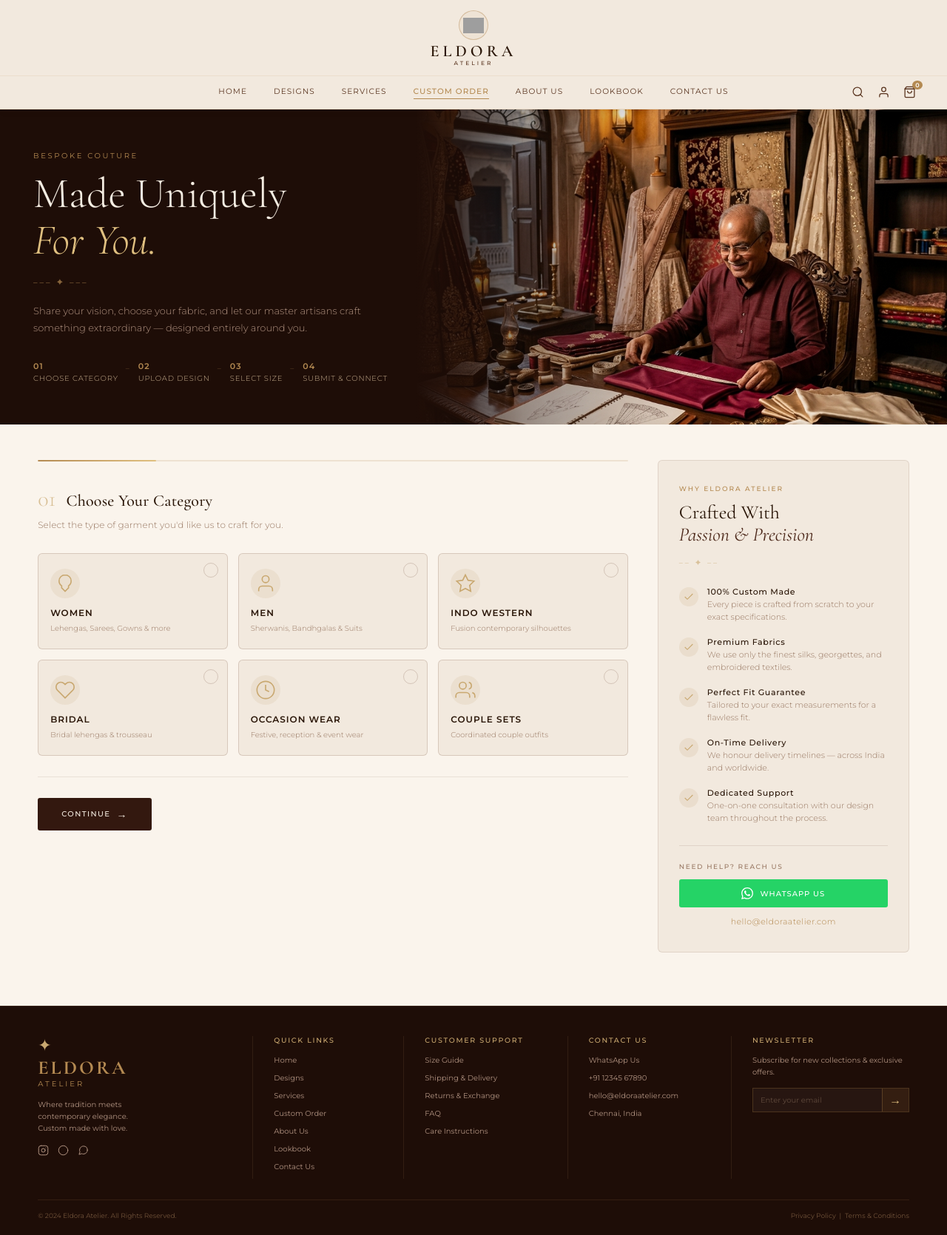
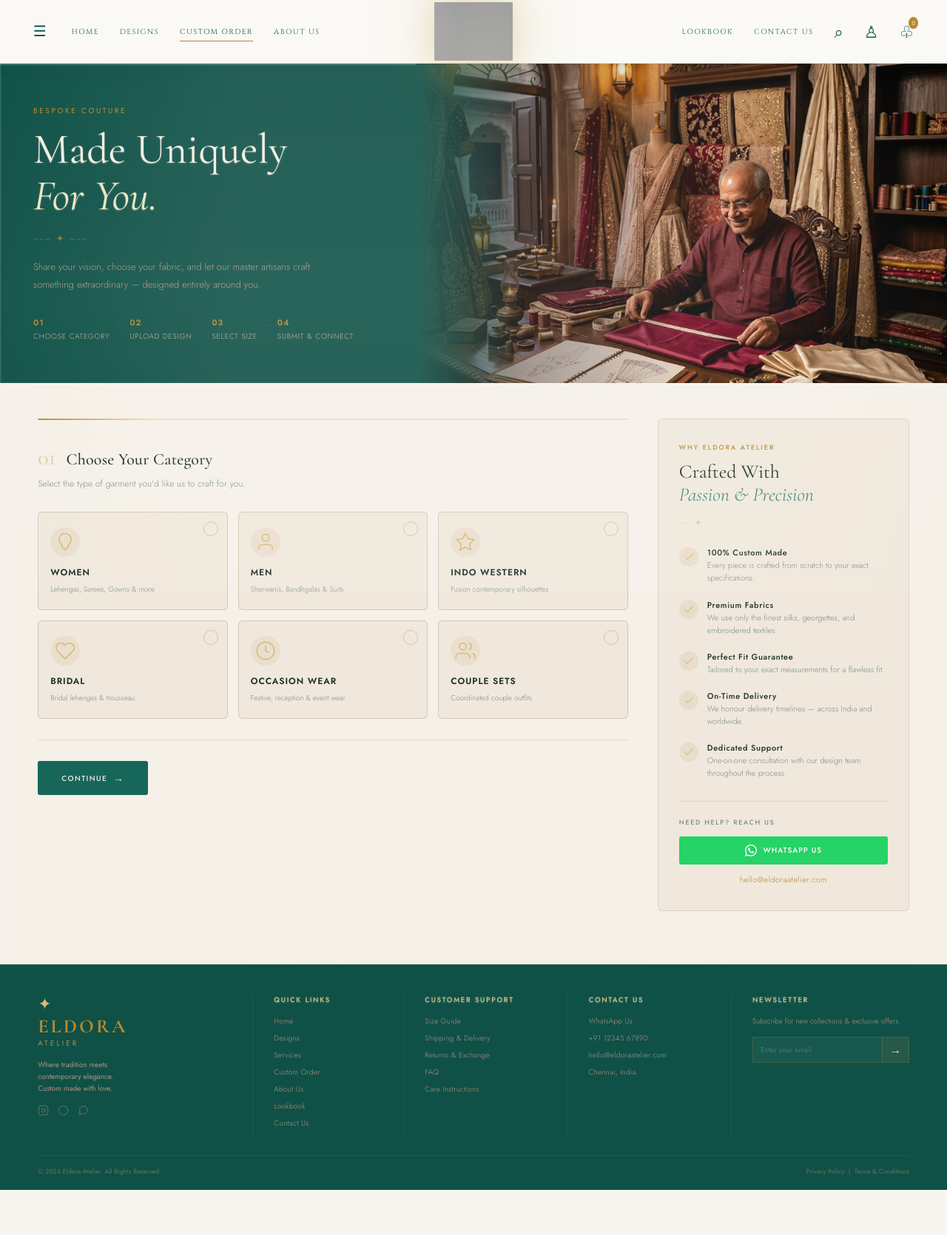
Before and after one commit to algorythms3141/eldora_atelier_v3, a PHP site: page /custom-order.html in a window 1280 px wide. Shown: the whole page at 74% size. After the commit the page ends 1609 px from the top, so only its background shows below. Run offline with PHP 8.4, Linux system fonts and the light colour scheme; grey boxes are pictures that could not be loaded.

Commit message:
all pages

```diff
--- a/custom-order.css
+++ b/custom-order.css
@@ -7,27 +7,34 @@
 
 /* ── Design Tokens ── */
 :root {
-  --wine:       #1e0d07;
-  --wine2:      #33180f;
-  --wine3:      #4d291b;
-  --maroon:     #6b1a2a;
-  --ivory:      #faf4ec;
-  --cream:      #f2e9de;
-  --champagne:  #e8d5c0;
-  --beige:      #ede5da;
-  --gold:       #b48a52;
-  --gold2:      #c9a870;
-  --gold3:      #e0c080;
-  --ink:        #2a1608;
-  --ink2:       #5a3520;
-  --muted:      #9a7a65;
-  --success:    #4a7c59;
+  /* Backgrounds */
+  --ivory:      #F5F0E8;
+  --cream:      #F0E8DC;
+  --champagne:  #F3EBE0;
+  --beige:      #E8DFD5;
+
+  /* Brand */
+  --wine:       #0F5147;
+  --wine2:      #17665A;
+  --wine3:      #4A8A7D;
+  --maroon:     #0F5147;
+  --gold:       #B8892E;
+  --gold2:      #D7BC78;
+  --gold3:      #F0E4C0;
+
+  /* Text */
+  --ink:        #1C2E28;
+  --ink2:       #4A5E58;
+  --muted:      #7A9088;
+
+  /* Misc */
+  --success:    #4A8A7D;
   --wa:         #25D366;
-  --sans:       Montserrat, Arial, sans-serif;
+  --sans:       'Jost', Arial, sans-serif;
   --serif:      'Cormorant Garamond', Georgia, serif;
   --radius:     6px;
-  --shadow:     0 4px 24px rgba(44,18,8,.10);
-  --shadow-lg:  0 8px 40px rgba(44,18,8,.16);
+  --shadow:     0 4px 24px rgba(15,81,71,.10);
+  --shadow-lg:  0 8px 40px rgba(15,81,71,.16);
   --transition: all .25s ease;
 }
 
@@ -51,36 +58,25 @@ input, textarea, select { font-family: var(--sans); }
    ================================================================ */
 #site-header {
   background: var(--cream);
-  border-bottom: 1px solid rgba(180,138,82,.18);
+  border-bottom: 1px solid var(--border, rgba(184,137,46,.22));
   position: sticky;
   top: 0;
   z-index: 100;
-  box-shadow: 0 1px 12px rgba(44,18,8,.06);
-}
-.header-logo-row {
-  display: flex;
-  justify-content: center;
-  padding: 14px 0 10px;
-  border-bottom: 1px solid rgba(180,138,82,.12);
+  box-shadow: 0 1px 12px rgba(15,81,71,.06);
 }
 .logo {
-  display: flex;
-  flex-direction: column;
+  display: inline-flex;
   align-items: center;
-  gap: 1px;
-  line-height: 1;
+  justify-content: center;
+  text-decoration: none;
+  height: 80px;
+  max-width: 280px;
 }
-.logo-emblem {
-  width: 40px; height: 40px;
-  border-radius: 50%;
-  border: 1px solid rgba(180,138,82,.45);
-  display: flex; align-items: center; justify-content: center;
-  margin-bottom: 3px;
-  background: rgba(180,138,82,.06);
+.logo-full {
+  width: 100%;
+  height: 100%;
+  object-fit: contain;
 }
-.logo-emblem img { width: 28px; height: 28px; object-fit: contain; }
-.logo-wordmark { font: 600 22px var(--serif); letter-spacing: 5px; color: var(--ink); line-height: 1; }
-.logo-sub { font: 500 7.5px var(--sans); letter-spacing: 3px; color: var(--ink2); text-transform: uppercase; line-height: 1.4; }
 
 .header-nav-row {
   display: flex; align-items: center; justify-content: center;
--- a/custom-order.html
+++ b/custom-order.html
@@ -7,7 +7,8 @@
   <meta name="description" content="Place a custom bespoke order at Eldora Atelier. Choose your category, upload your design reference, select size, and request your handcrafted Indo-Western couture." />
   <link rel="preconnect" href="https://fonts.googleapis.com">
   <link rel="preconnect" href="https://fonts.gstatic.com" crossorigin>
-  <link href="https://fonts.googleapis.com/css2?family=Cormorant+Garamond:ital,wght@0,300;0,400;0,500;0,600;0,700;1,300;1,400;1,500&family=Montserrat:wght@300;400;500;600&display=swap" rel="stylesheet">
+  <link href="https://fonts.googleapis.com/css2?family=Cinzel+Decorative:wght@400;700;900&family=Cinzel:wght@400;500;600;700&family=Cormorant+Garamond:ital,wght@0,400;0,500;0,600;0,700;1,400;1,500;1,600&family=Great+Vibes&family=Jost:wght@300;400;500;600&display=swap" rel="stylesheet">
+  <link rel="stylesheet" href="styles.css" />
   <link rel="stylesheet" href="custom-order.css" />
 </head>
 <body>
@@ -15,42 +16,24 @@
   <!-- ══════════════════════════════════════════
        HEADER — identical to collection page
   ══════════════════════════════════════════ -->
-  <header id="site-header">
-    <div class="header-logo-row">
-      <a class="logo" href="index.html" aria-label="Eldora Atelier">
-        <div class="logo-emblem" aria-hidden="true">
-          <img src="eldora-monogram.png" alt="" />
-        </div>
-        <span class="logo-wordmark">ELDORA</span>
-        <span class="logo-sub">ATELIER</span>
-      </a>
-    </div>
-    <div class="header-nav-row">
-      <nav class="main-nav" aria-label="Main navigation">
+  <header>
+    <nav class="nav-left">
+      <button class="menu-btn" aria-label="Menu">☰</button>
       <a href="index.html">Home</a>
       <a href="collection.html">Designs</a>
-        <a href="#">Services</a>
-        <a href="custom-order.html" class="active" aria-current="page">Custom Order</a>
+      <a href="custom-order.html" class="active">Custom Order</a>
       <a href="about.html">About Us</a>
+    </nav>
+    <a class="logo" href="index.html" aria-label="Eldora Atelier">
+      <img src="logo-font.png" alt="Eldora Atelier — Custom Indo-Western Couture" class="logo-full" />
+    </a>
+    <nav class="nav-right">
       <a href="lookbook.html">Lookbook</a>
       <a href="contact.html">Contact Us</a>
+      <button aria-label="Search">⌕</button>
+      <button aria-label="Account">♙</button>
+      <button class="bag-btn" aria-label="Bag">♧<sup>0</sup></button>
     </nav>
-      <div class="header-icons">
-        <button aria-label="Search" id="btn-search" class="icon-btn">
-          <svg width="17" height="17" viewBox="0 0 24 24" fill="none" stroke="currentColor" stroke-width="1.8" stroke-linecap="round" stroke-linejoin="round"><circle cx="11" cy="11" r="8"/><line x1="21" y1="21" x2="16.65" y2="16.65"/></svg>
-        </button>
-        <button aria-label="Account" id="btn-account" class="icon-btn">
-          <svg width="17" height="17" viewBox="0 0 24 24" fill="none" stroke="currentColor" stroke-width="1.8" stroke-linecap="round" stroke-linejoin="round"><path d="M20 21v-2a4 4 0 0 0-4-4H8a4 4 0 0 0-4 4v2"/><circle cx="12" cy="7" r="4"/></svg>
-        </button>
-        <button aria-label="Cart, 0 items" id="btn-cart" class="icon-btn cart-btn">
-          <svg width="17" height="17" viewBox="0 0 24 24" fill="none" stroke="currentColor" stroke-width="1.8" stroke-linecap="round" stroke-linejoin="round"><path d="M6 2L3 6v14a2 2 0 0 0 2 2h14a2 2 0 0 0 2-2V6l-3-4z"/><line x1="3" y1="6" x2="21" y2="6"/><path d="M16 10a4 4 0 0 1-8 0"/></svg>
-          <sup class="cart-count">0</sup>
-        </button>
-      </div>
-      <button class="hamburger" id="menu-toggle" aria-label="Open menu" aria-expanded="false">
-        <span></span><span></span><span></span>
-      </button>
-    </div>
   </header>
 
   <!-- Mobile drawer -->
```
Also changed, not shown: about.css (+27 -24 lines), about.html (+14 -31 lines), collection.css (+31 -58 lines), collection.html (+14 -33 lines), contact.css (+27 -24 lines), contact.html (+20 -37 lines), lookbook.css (+32 -27 lines), lookbook.html (+14 -31 lines). Lines whose indentation alone changed are shown as unchanged.
